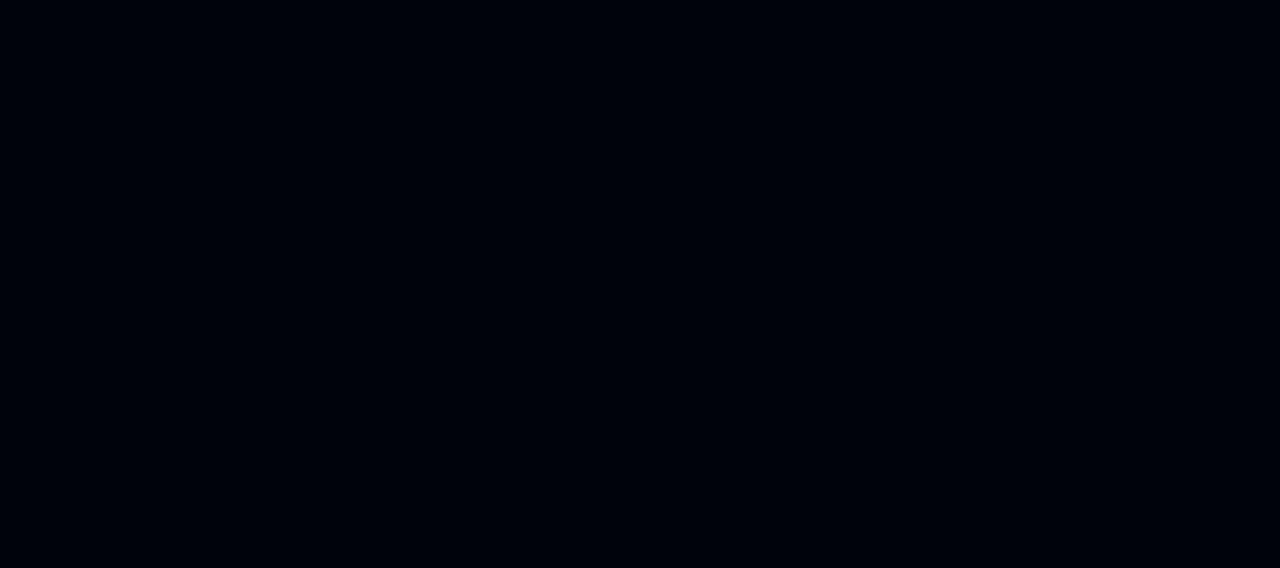
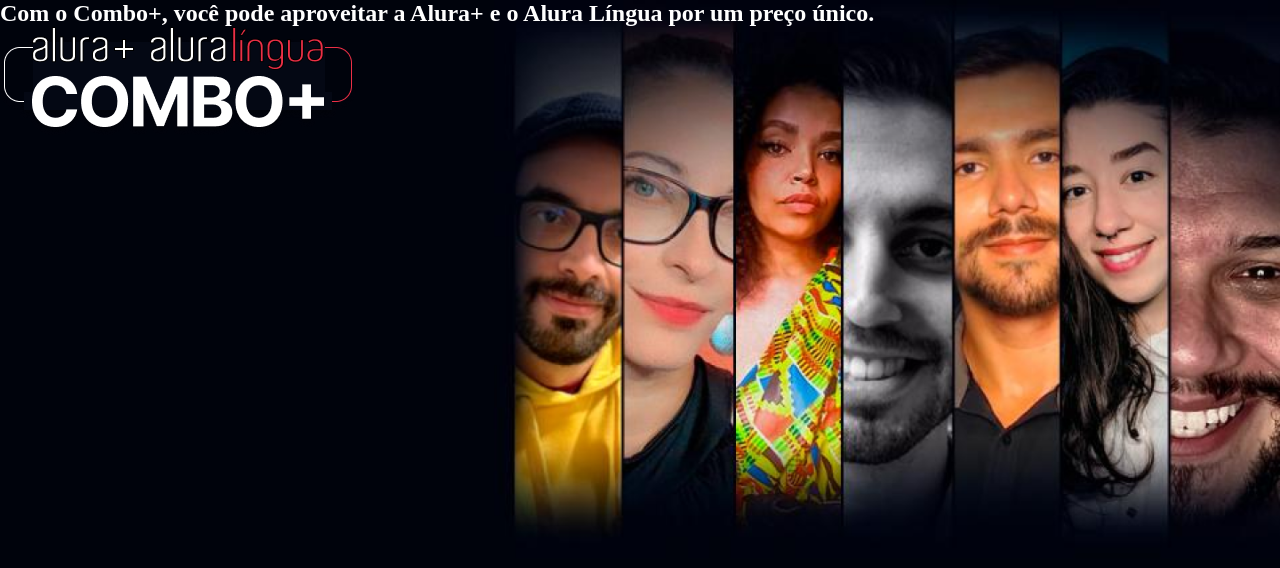
Before and after one commit to danieltheodoro/projeto-de-front-end, a plain HTML site: page index.html in a window 1280 px wide. Drawn offline with Linux system fonts and the light colour scheme.

Commit message:
inserção da imagem de fundo

```diff
--- a/index.html
+++ b/index.html
@@ -7,6 +7,10 @@
     <link rel="stylesheet" href="styles.css">
 </head>
 <body>
+    <section class="container principal">
+     <h1>Com o Combo+, você pode aproveitar a Alura+ e o Alura Língua por um preço único.</h1>
+     <img src="img/Combo.png" alt="promoção do pacote Combo+">
+    </section>
 
 </body>
 </html>
--- a/styles.css
+++ b/styles.css
@@ -14,3 +14,13 @@ body {
     background-color: var(--cor-de-fundo);
     color: var(--branco-principal);
 }
+
+.container {
+    height: 100vh;
+}
+
+.principal {
+    background-image: url("img/Background.png");
+    background-repeat: no-repeat;
+    background-size: contain;
+}
```
